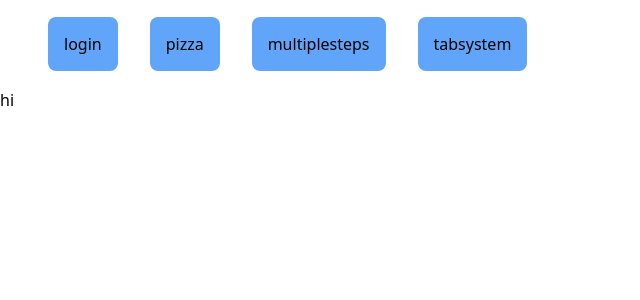
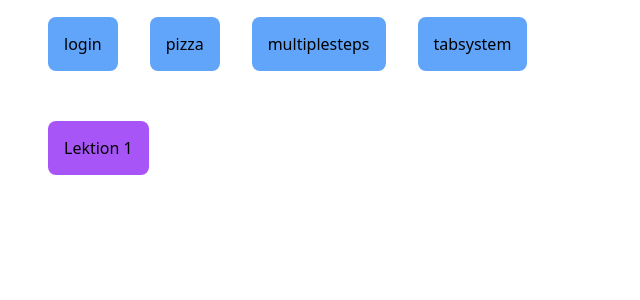
Before and after one commit to henrikvilhelmberglund/frontend-projekt-23-svelte, a SvelteKit app: page / in a window 1280 px wide. Shown: the top 300 px of the page, without its empty margins (0-640 px from the left). Built offline with nearby package versions, Linux system fonts and the light colour scheme.

Commit message:
fix: :art: move files to subfolder

```diff
--- a/src/routes/+layout.js
+++ /dev/null
@@ -1 +0,0 @@
-export const prerender = true;
--- a/src/routes/+page.svelte
+++ b/src/routes/+page.svelte
@@ -1,5 +1,9 @@
 <script>
 </script>
-hi
+
+<div class="m-12 ">
+	<a class="rounded-lg bg-purple-500 p-4" href="/01">Lektion 1</a>
+</div>
+
 <style>
 </style>
```
Also changed, not shown: src/routes/01/+page.svelte (added), src/routes/01/login/+page.svelte (renamed from src/routes/login/+page.svelte), src/routes/01/login/a.js (renamed from src/routes/login/a.js), src/routes/01/multiplesteps/+page.svelte (renamed from src/routes/multiplesteps/+page.svelte), src/routes/01/multiplesteps/Fieldset.svelte (renamed from src/routes/multiplesteps/Fieldset.svelte), src/routes/01/pizza/+page.svelte (renamed from src/routes/pizza/+page.svelte), src/routes/01/pizza/Topping.svelte (renamed from src/routes/pizza/Topping.svelte), src/routes/01/tabsystem/+page.svelte (renamed from src/routes/tabsystem/+page.svelte).
